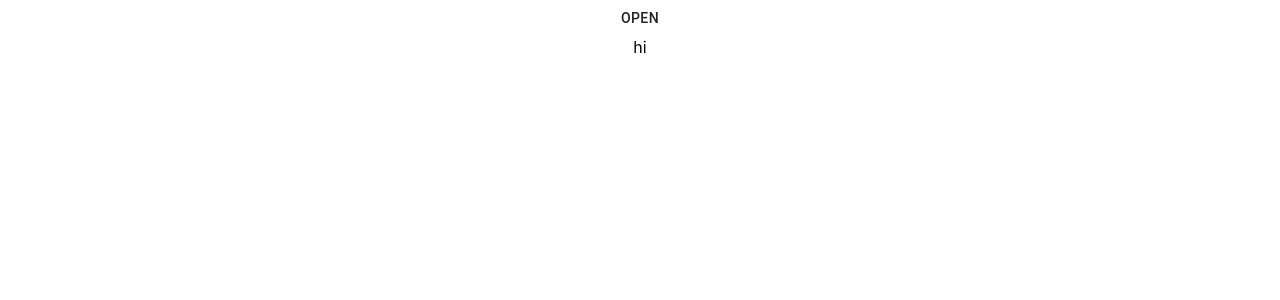
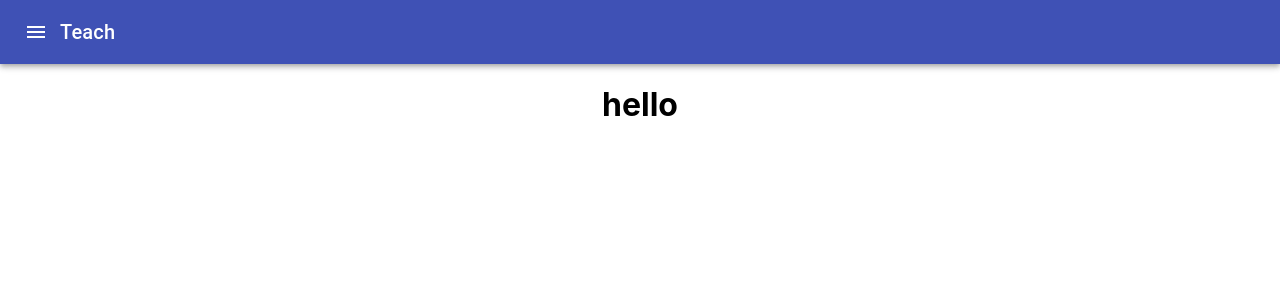
Before and after one commit to WheatleyTheCore/teach, a React (Create React App) app: page / in a window 1280 px wide. Shown: the top 300 px of the page. Built offline with nearby package versions, Linux system fonts and the light colour scheme.

Commit message:
abstracted navbar

```diff
--- a/package.json
+++ b/package.json
@@ -4,6 +4,7 @@
   "private": true,
   "dependencies": {
     "@material-ui/core": "^4.0.1",
+    "@material-ui/icons": "^4.0.1",
     "react": "^16.8.6",
     "react-dom": "^16.8.6",
     "react-router-dom": "^5.0.0",
--- a/src/App.js
+++ b/src/App.js
@@ -1,5 +1,4 @@
 import React from 'react';
-import logo from './logo.svg';
 import './App.css';
 import { Route } from 'react-router-dom';
 import Home from './Components/Home/Home';
--- a/src/Components/Home/Home.js
+++ b/src/Components/Home/Home.js
@@ -1,48 +1,14 @@
 import React from 'react'
-import SwipeableDrawer from '@material-ui/core/SwipeableDrawer';
-import Button from '@material-ui/core/Button';
-import List from '@material-ui/core/List';
-import ListItem from '@material-ui/core/ListItem';
-import ListItemText from '@material-ui/core/ListItemText'
-import Link from 'react-router-dom/Link'
-import './Home.css'
+import './Home.css';
+import Navbar from '../Navbar/Navbar';
+
+
 
 const Home = () => {
-    const [state, setState] = React.useState({
-        isOpen: false                          //state that determines if drawer is open
-    })
-    const toggleDrawer = () => {             //function for toggling wether or not drawer is open
-        setState({ isOpen: !state.isOpen })
-        console.log(state.isOpen)
-    }
-
-    const navList = () => {                  //creates list of router links
-        return (
-            <div>
-                <List>
-                    {
-                        ['asdf', 'fda', 'hello'].map((text) => (  //iterates over array of link names to make a list of links
-                            <Link to={'/' + text} className='button'>
-                                <ListItem button key={text}>
-                                    <ListItemText primary={text} />
-                                </ListItem>
-                            </Link>
-                        ))
-                    }
-                </List>
-            </div>
-        )
-    }
-
     return (
         <div>
-            <Button onClick={toggleDrawer}>open</Button>
-            <div>hi</div>
-            <SwipeableDrawer
-                anchor='left'
-                open={state.isOpen}
-                onOpen={toggleDrawer}
-                onClose={toggleDrawer}>{navList()}</SwipeableDrawer>
+            <Navbar />
+            <h1>hello</h1>
         </div>
     )
 }
--- /dev/null
+++ b/src/Components/Navbar/Navbar.js
@@ -0,0 +1,63 @@
+import React from 'react'
+import SwipeableDrawer from '@material-ui/core/SwipeableDrawer';
+import List from '@material-ui/core/List';
+import ListItem from '@material-ui/core/ListItem';
+import ListItemText from '@material-ui/core/ListItemText'
+import Link from 'react-router-dom/Link'
+import AppBar from '@material-ui/core/AppBar';
+import Toolbar from '@material-ui/core/Toolbar';
+import { IconButton } from '@material-ui/core';
+import MenuIcon from '@material-ui/icons/Menu';
+import Typography from '@material-ui/core/Typography';
+
+
+
+const Navbar = () => {
+    const [state, setState] = React.useState({
+        isOpen: false                          //state that determines if drawer is open
+    })
+    const toggleDrawer = () => {             //function for toggling wether or not drawer is open
+        setState({ isOpen: !state.isOpen })
+        console.log(state.isOpen)
+    }
+
+    const navList = () => {                  //creates list of router links
+        return (
+            <div>
+                <List>
+                    {
+                        ['asdf', 'fda', 'hello'].map((text) => (  //iterates over array of link names to make a list of links
+                            <Link to={'/' + text} className='button'>
+                                <ListItem button key={text}>
+                                    <ListItemText primary={text} />
+                                </ListItem>
+                            </Link>
+                        ))
+                    }
+                </List>
+            </div>
+        )
+    }
+
+    return (
+        <div>
+            <AppBar position='static'>
+                <Toolbar>
+                    <IconButton edge="start" color="inherit" aria-label="Menu" onClick={() => {
+                        toggleDrawer()
+                    }}>
+                        <MenuIcon />
+                    </IconButton>
+                    <Typography variant='h6'>Teach</Typography>
+                    <SwipeableDrawer
+                        anchor='right'
+                        open={state.isOpen}
+                        onOpen={toggleDrawer}
+                        onClose={toggleDrawer}>{navList()}</SwipeableDrawer>
+                </Toolbar>
+            </AppBar>
+        </div>
+    )
+}
+
+export default Navbar
```
Also changed, not shown: 1 other file (tests, documents, lock files or other folders).
